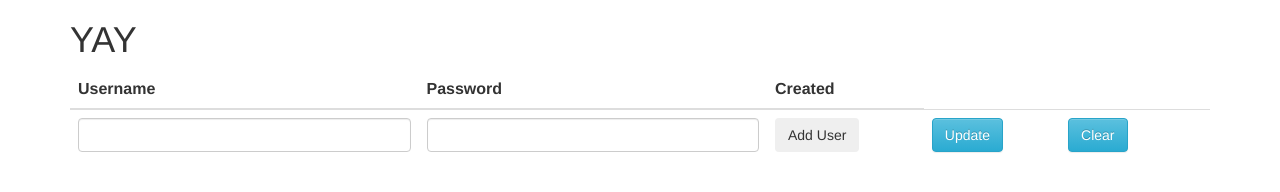
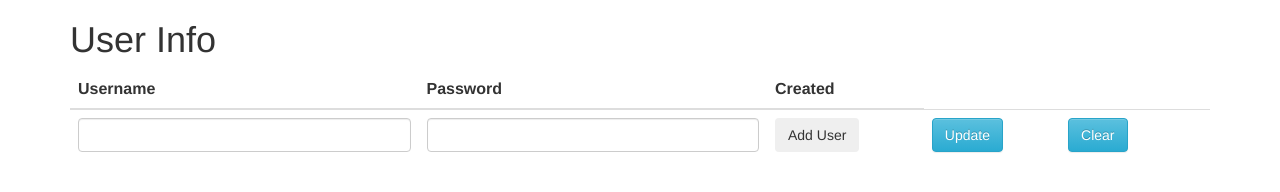
Before and after one commit to currenthandle/user-info, a website: page public/index.html in a window 1280 px wide. Drawn offline with nearby package versions, Linux system fonts and the light colour scheme; no server answers.

Commit message:
Updated view

```diff
--- a/public/index.html
+++ b/public/index.html
@@ -10,7 +10,7 @@
 <body>
 
 	<div class="container" ng-controller="appCtrl">
-		<h1>YAY</h1>
+		<h1>User Info</h1>
 		<table class="table">
 			<thead>
 				<th>Username</th>
```
